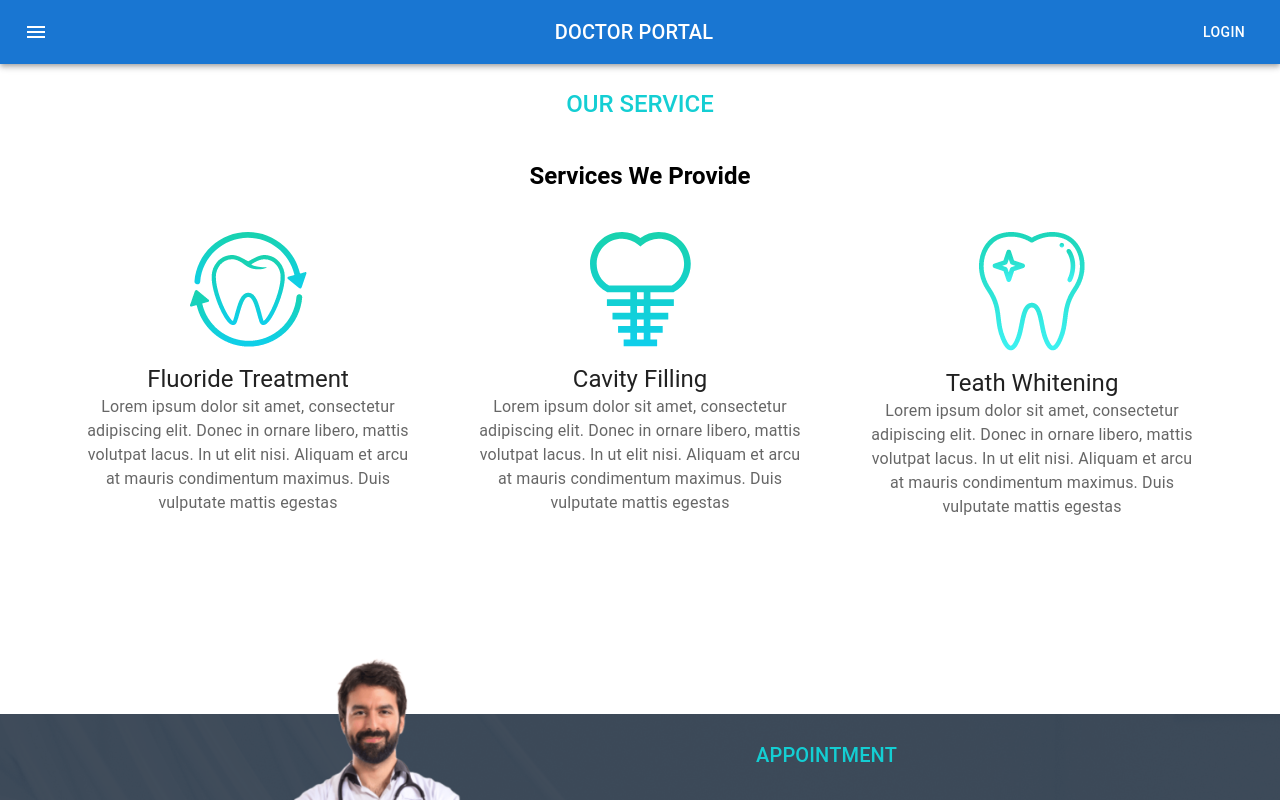
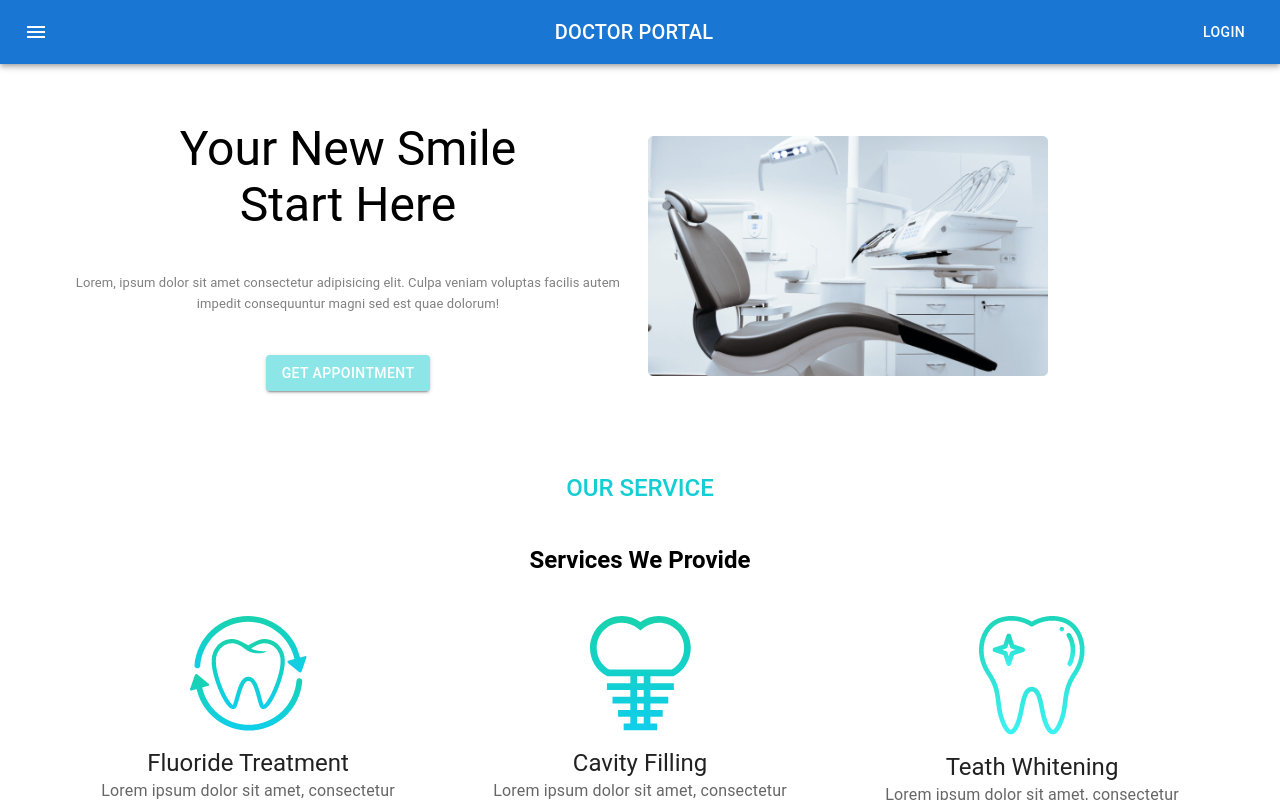
Before and after one commit to rimonhossain12/doctor-porltal-client-practice-1, a React (Create React App) app: page / in a window 1280 px wide. Shown: the top 800 px of the page. Built offline with nearby package versions, Linux system fonts and the light colour scheme.

Commit message:
banner is added

```diff
--- a/src/Pages/Home/AppointmentBanner/AppointmentBanner.js
+++ b/src/Pages/Home/AppointmentBanner/AppointmentBanner.js
@@ -33,7 +33,7 @@ const AppointmentBanner = () => {
                         <Typography variant="h6" sx={{ my: 5 }} style={{ color: 'white', fontWeight: 400, fontSize: 14 }}>
                             Lorem ipsum dolor sit amet consectetur adipisicing elit. Voluptate aut quos aliquid odit sapiente necessitatibus libero dolores laborum ex? Quae.
                         </Typography>
-                        <Button variant="contained" style={{ color:'#14CED3'}}>Contained</Button>
+                        <Button variant="contained" style={{ backgroundColor: '#8CE6E8' }}>LEARN MORE</Button>
                     </Box>
                 </Grid>
             </Grid>
--- /dev/null
+++ b/src/Pages/Home/Banner/Banner.js
@@ -0,0 +1,40 @@
+import React from 'react';
+import bg from '../../../images/chair.png';
+import Grid from '@mui/material/Grid';
+import { Button, Container, Typography } from '@mui/material';
+import { Box } from '@mui/system';
+
+// design for banner part
+
+const verticalCenter = {
+    display: 'flex',
+    alignItems: 'center',
+    height: 400
+}
+
+const Banner = () => {
+    return (
+        <Container sx={{ flexGrow: 1 }}>
+            <Grid container spacing={2}>
+                <Grid item style={{...verticalCenter,TextAlign:'left'}} xs={12} md={6}>
+                   <Box>
+                        <Typography variant="h3">
+                            Your New Smile <br />
+                            Start Here
+                        </Typography>
+                        <Typography variant="h6" sx={{ fontWeight: 400, fontSize: 13, my: 5, color: 'gray' }}>
+                            Lorem, ipsum dolor sit amet consectetur adipisicing elit. Culpa veniam voluptas facilis autem impedit consequuntur magni sed est quae dolorum!
+                        </Typography>
+                        <Button variant="contained" style={{ backgroundColor: '#8CE6E8' }}>GET Appointment</Button>
+                   </Box>
+
+                </Grid>
+                <Grid item xs={12} md={6} style={verticalCenter}>
+                    <img src={bg} style={{ width: 400 }} alt="" />
+                </Grid>
+            </Grid>
+        </Container>
+    );
+};
+
+export default Banner;
--- a/src/Pages/Home/Home/Home.js
+++ b/src/Pages/Home/Home/Home.js
@@ -1,12 +1,14 @@
 import React from 'react';
 import Navigation from '../../Shared/Navigation/Navigation';
 import AppointmentBanner from '../AppointmentBanner/AppointmentBanner';
+import Banner from '../Banner/Banner';
 import Services from '../Services/Services';
 
 const Home = () => {
     return (
         <div>
             <Navigation></Navigation>
+            <Banner></Banner>
             <Services></Services>
             <AppointmentBanner></AppointmentBanner>
 
```
